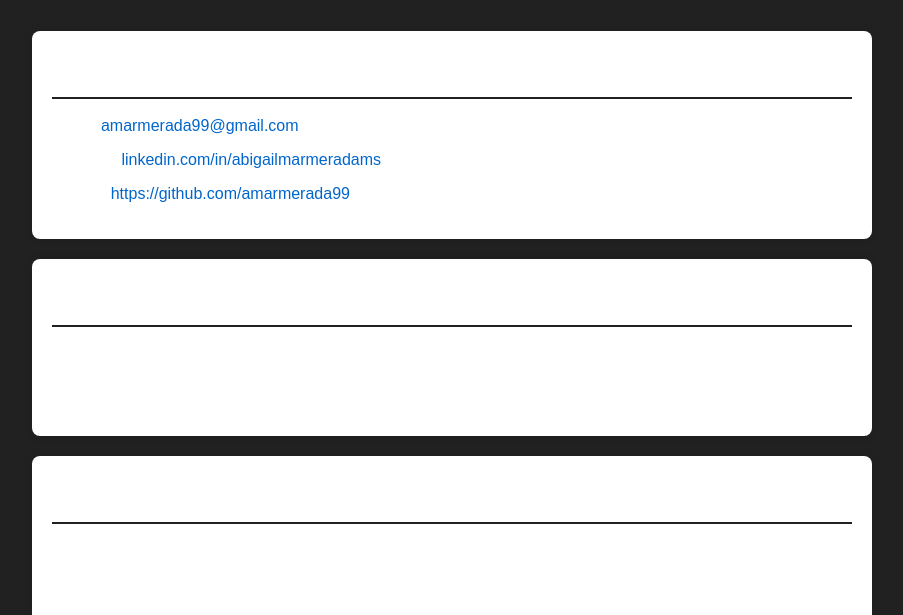
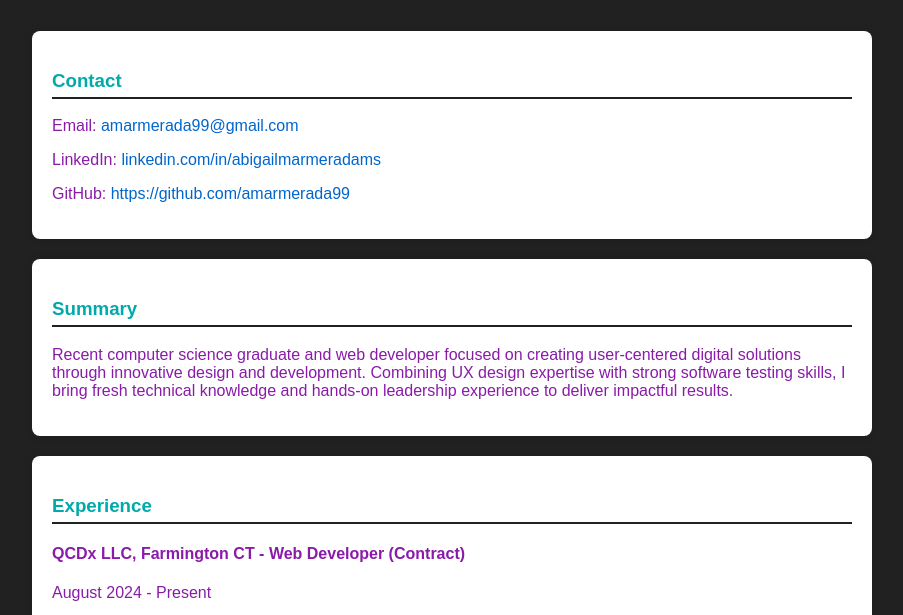
Before and after one commit to amarmerada99/amarmerada99.github.io, a plain HTML site: page index.html in a window 1280 px wide. Shown: the part 134-749 px from the top of the page, without its empty margins (188-1091 px from the left). Drawn offline with Linux system fonts and the light colour scheme.

Commit message:
changed color palette

```diff
--- a/index.css
+++ b/index.css
@@ -3,10 +3,8 @@ body {
     margin: 40px;
     padding: 0;
     background-color: #212121;
-    color: #ffffff;
+    color: #8a1ba9;
 }
-
-
 
 header {
     text-align: center;
@@ -30,6 +28,7 @@ h1, h2 {
 }
 
 h3 {
+    color: #00AAAA;
     border-bottom: 2px solid #212121;
     padding-bottom: 5px;
 }
```
